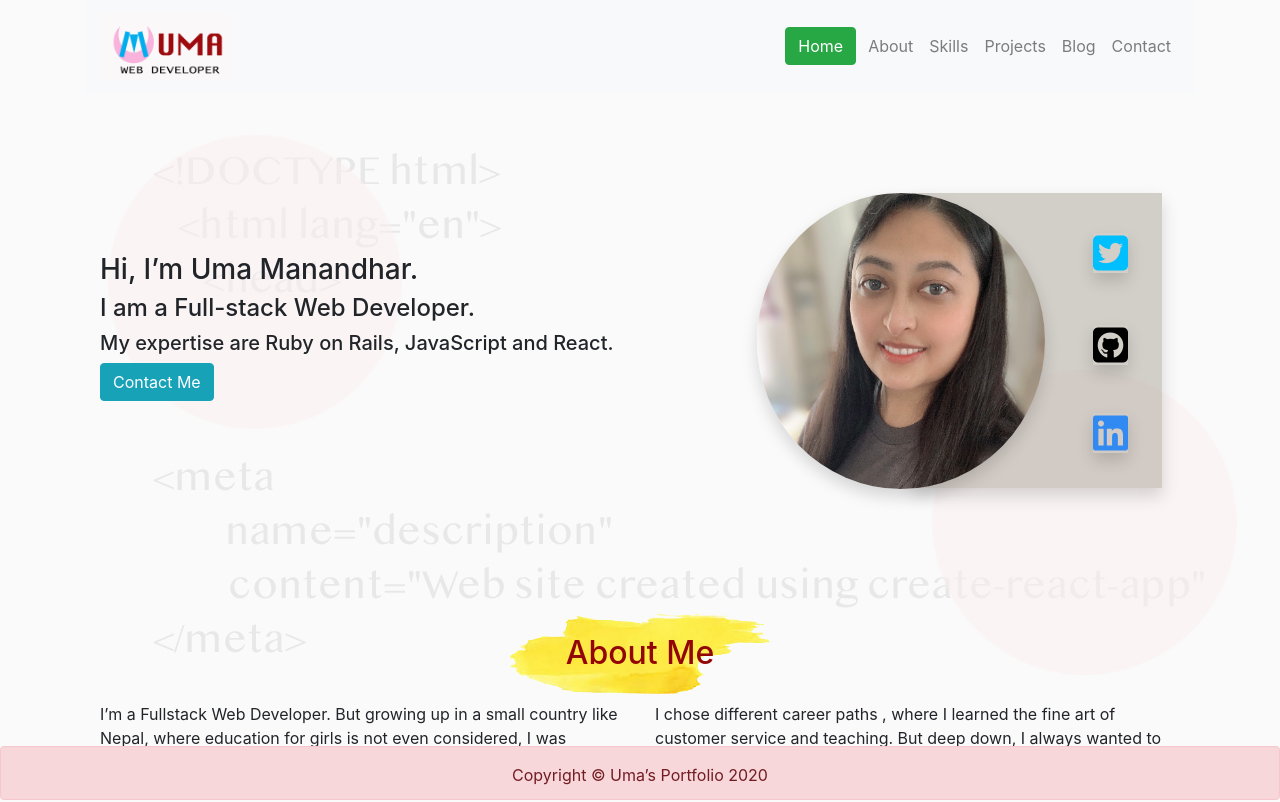
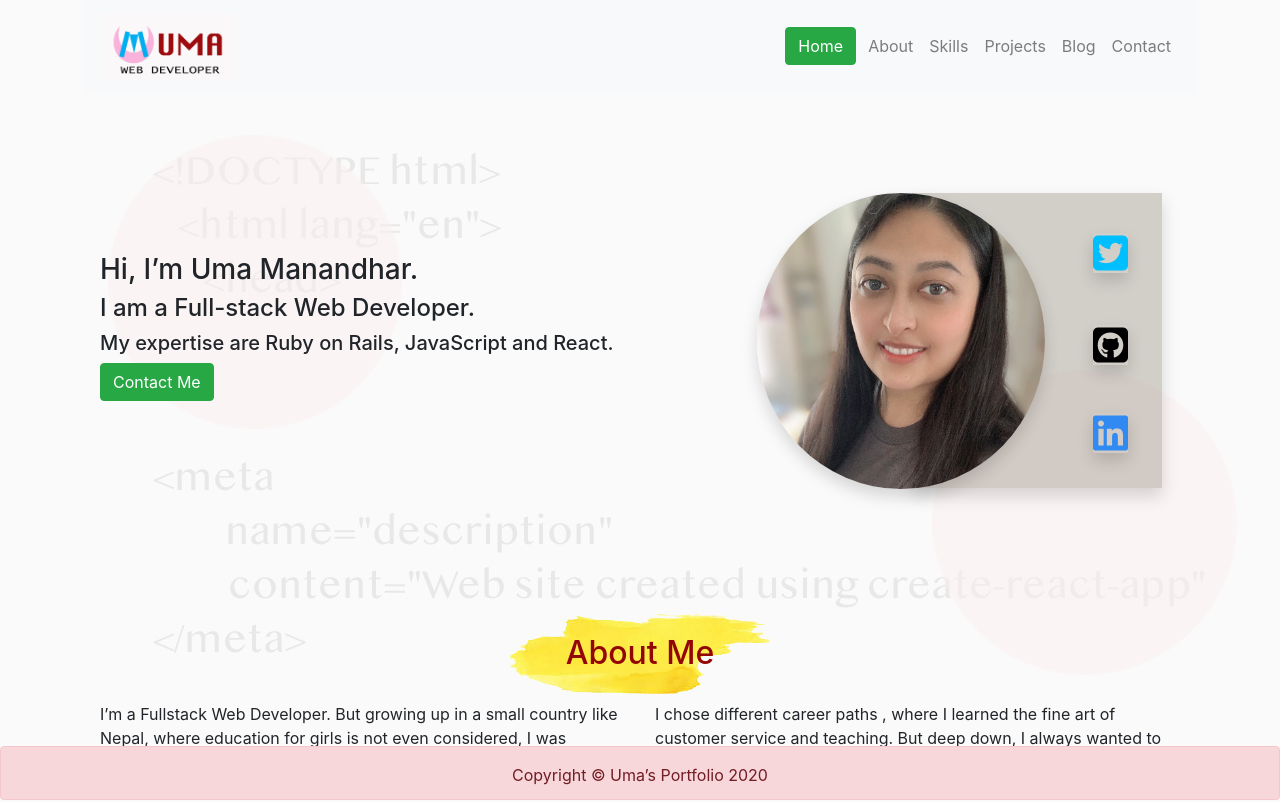
Before and after one commit to mdr-uma/portfolio, a React (Create React App) app: page / in a window 1280 px wide. Shown: the top 802 px of the page. Built offline with nearby package versions, Linux system fonts and the light colour scheme.

Commit message:
remove Button component and add Link instead

```diff
--- a/src/components/Profile.js
+++ b/src/components/Profile.js
@@ -1,6 +1,6 @@
 import React from 'react'
-import Button from './Button'
 import image from '../images/uma.JPG'
+import { Link } from 'react-router-dom'
 
 const Profile = () => {
     return (
@@ -11,7 +11,7 @@
                         <h3>Hi, I’m Uma Manandhar.</h3>
                         <h4>I am a Full-stack Web Developer.</h4>
                         <h5>My expertise are Ruby on Rails, JavaScript and React.</h5>
-                        <Button>Contact Me</Button>
+                        <Link to='/contact' className="btn btn-success ml-auto mr-1">Contact Me</Link>
                     </div>
                 </div>
                 <div className="col-sm-6">
```
